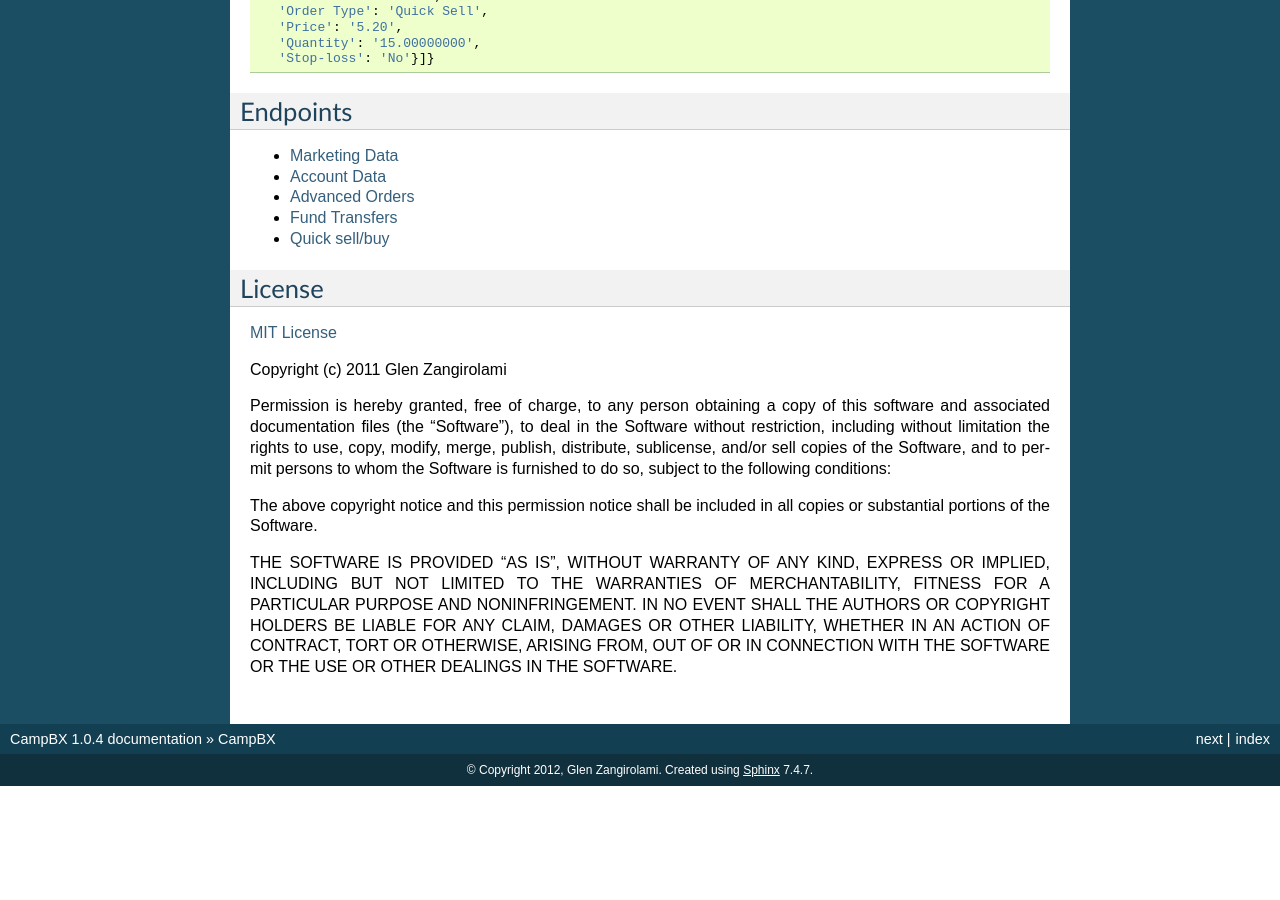
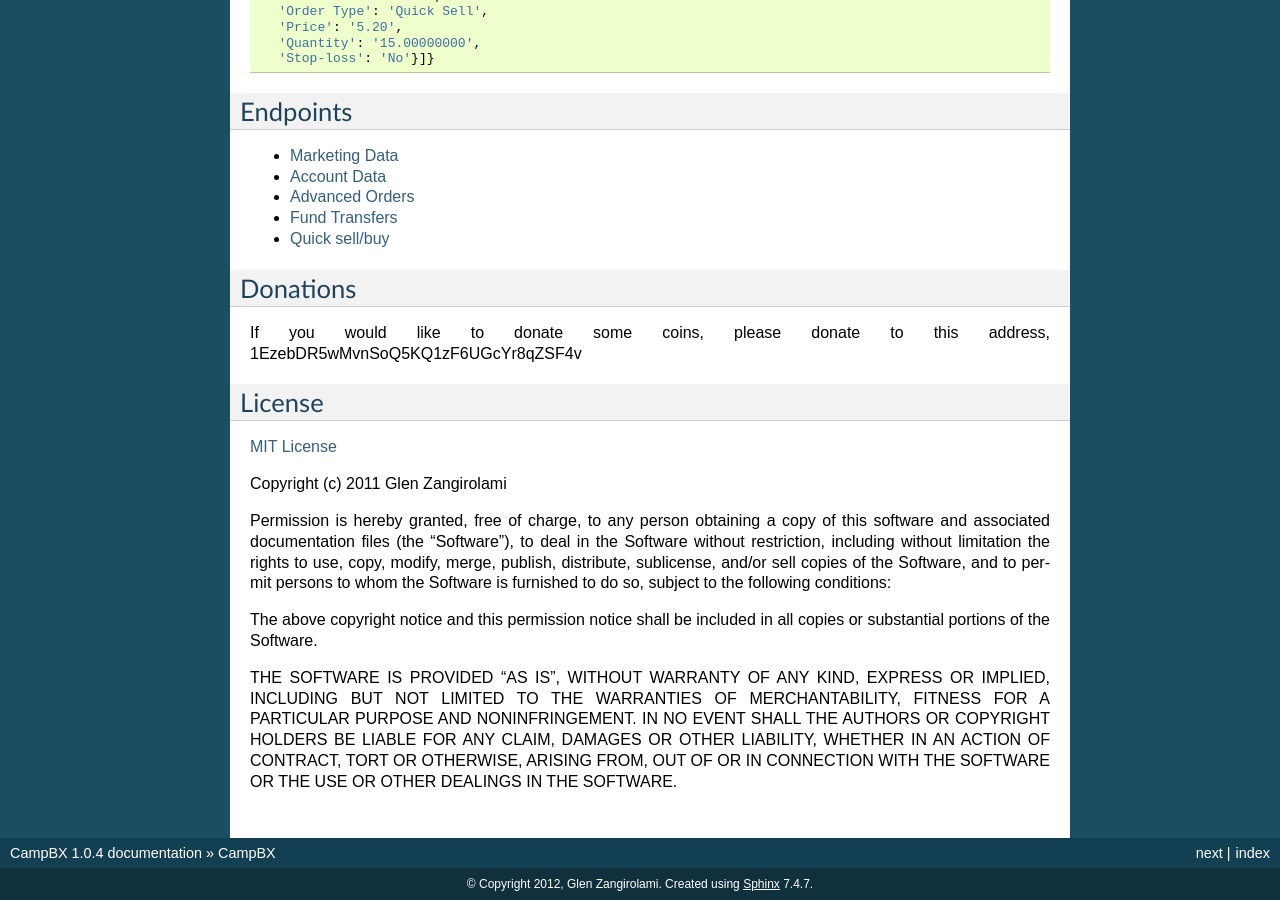
Before and after one commit to glenbot/campbx, a Sphinx documentation site: the page built from campbx/docs/source/index.rst, in a window 1280 px wide and 900 px high, scrolled down 1186 px. Built offline with Sphinx 7.4.7, drawn with Linux system fonts in a browser that asks for light colours; before the commit the page ends 1972 px from its top, so only the background shows below that.

Commit message:
Added donation address to docs and readme

```diff
--- a/README.rst
+++ b/README.rst
@@ -75,6 +75,11 @@
        'Quantity': '15.00000000',
        'Stop-loss': 'No'}]}
 
+Donations
+=========
+
+If you would like to donate some coins, please donate to this address, 1EzebDR5wMvnSoQ5KQ1zF6UGcYr8qZSF4v
+
 License
 =======
 
--- a/campbx/docs/source/index.rst
+++ b/campbx/docs/source/index.rst
@@ -79,6 +79,11 @@
 
     endpoints/*
 
+Donations
+=========
+
+If you would like to donate some coins, please donate to this address, 1EzebDR5wMvnSoQ5KQ1zF6UGcYr8qZSF4v
+
 License
 =======
 
```
Also changed, not shown: 5 other files.
